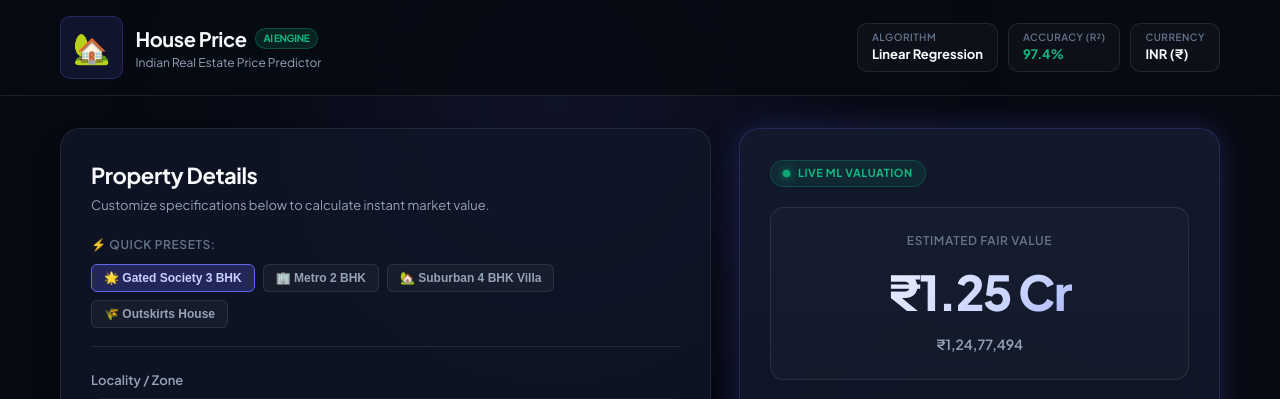
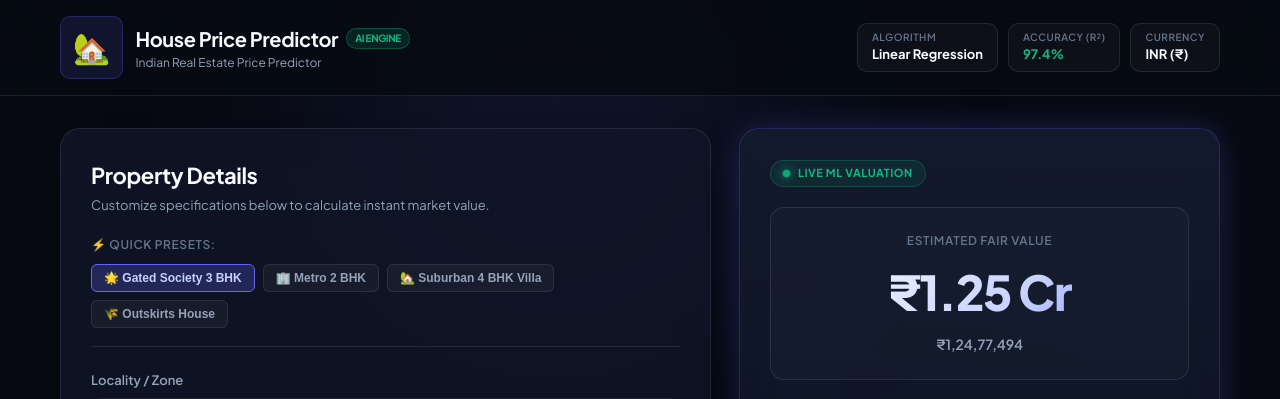
Before and after one commit to vaidya21/House-Price-Prediction, a Flask app: page / in a window 1280 px wide. Shown: the top 399 px of the page. Run offline with Flask 3, Linux system fonts and the light colour scheme.

Commit message:
Change title to 'House Price Predictor'

```diff
--- a/templates/index.html
+++ b/templates/index.html
@@ -20,7 +20,7 @@
       <div class="logo">
         <span class="logo-emoji">🏡</span>
         <div>
-          <h1>House Price <span class="badge-ai">AI Engine</span></h1>
+          <h1>House Price Predictor<span class="badge-ai">AI Engine</span></h1>
           <p class="subtitle">Indian Real Estate Price Predictor</p>
         </div>
       </div>
```
